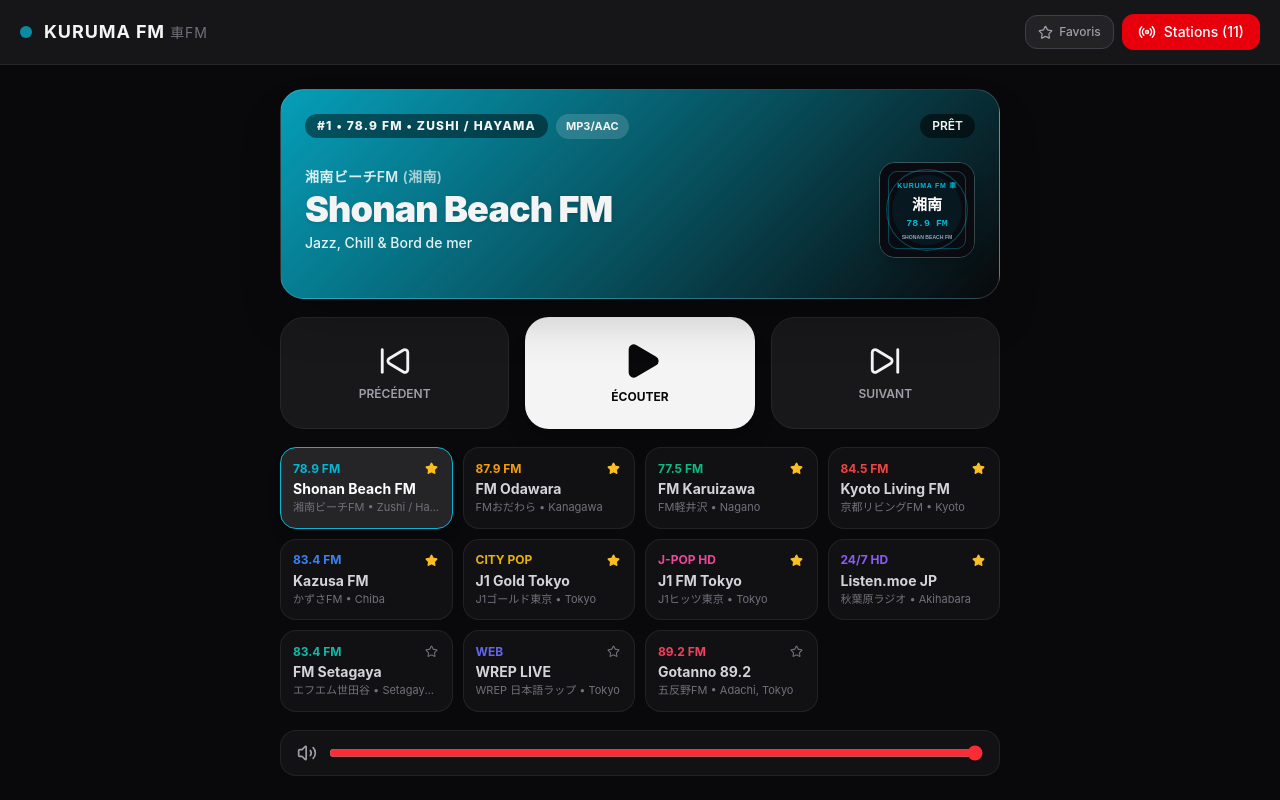
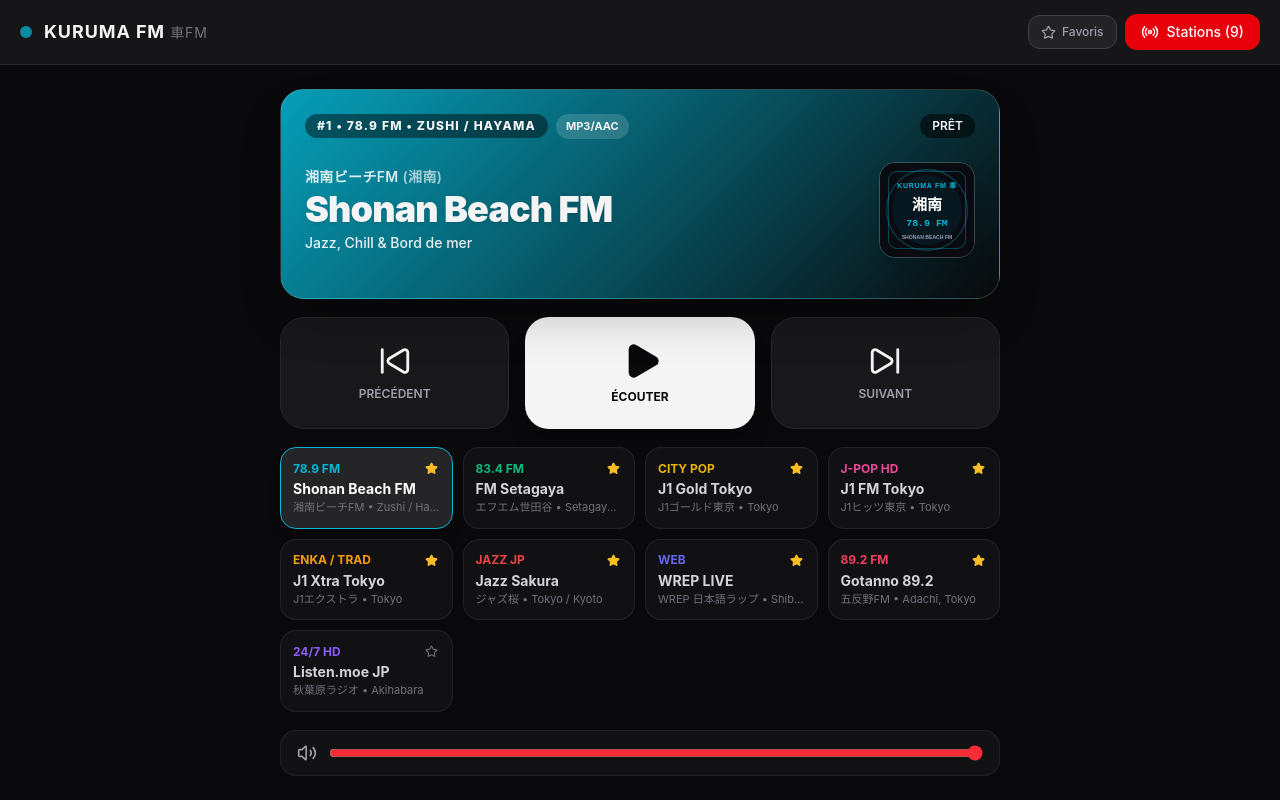
Before and after one commit to Moornn/kuruma-fm, a React (Vite) app: page / in a window 1280 px wide. Built offline with nearby package versions, Linux system fonts and the light colour scheme.

Commit message:
Ajout de hls.js et fusion des 11 stations

```diff
--- a/src/App.jsx
+++ b/src/App.jsx
@@ -26,64 +26,23 @@ const DEFAULT_STATIONS = [
     isFavorite: true
   },
   {
-    id: 'fm-odawara',
+    id: 'fm-setagaya',
     presetNumber: 2,
-    name: 'FM Odawara',
-    kanji: 'FMおだわら',
-    frequency: '87.9 FM',
-    prefecture: 'Kanagawa',
-    prefectureKanji: '神奈川',
-    genre: 'Talk Local, Jazz & Culture',
-    streamUrl: 'https://musicbird-hls.leanstream.co/musicbird/JCB019.stream/playlist.m3u8',
-    type: 'hls',
-    color: '#f59e0b',
-    isFavorite: true
-  },
-  {
-    id: 'fm-karuizawa',
-    presetNumber: 3,
-    name: 'FM Karuizawa',
-    kanji: 'FM軽井沢',
-    frequency: '77.5 FM',
-    prefecture: 'Nagano',
-    prefectureKanji: '長野',
-    genre: 'Jazz, Détente & Infos Locales',
-    streamUrl: 'https://musicbird-hls.leanstream.co/musicbird/JCB034.stream/playlist.m3u8',
-    type: 'hls',
+    name: 'FM Setagaya',
+    kanji: 'エフエム世田谷',
+    frequency: '83.4 FM',
+    prefecture: 'Setagaya, Tokyo',
+    prefectureKanji: '世田谷',
+    genre: 'Talk Local, Culture & Musique',
+    streamUrl: 'https://fmsetagaya834.out.airtime.pro/fmsetagaya834_a',
+    fallbackUrl: 'https://fmsetagaya834.out.airtime.pro/fmsetagaya834_b',
+    type: 'mp3',
     color: '#10b981',
     isFavorite: true
   },
   {
-    id: 'kyoto-living',
-    presetNumber: 4,
-    name: 'Kyoto Living FM',
-    kanji: '京都リビングFM',
-    frequency: '84.5 FM',
-    prefecture: 'Kyoto',
-    prefectureKanji: '京都',
-    genre: 'Vie Locale & Musique Douce',
-    streamUrl: 'https://musicbird-hls.leanstream.co/musicbird/JCB068.stream/playlist.m3u8',
-    type: 'hls',
-    color: '#ef4444',
-    isFavorite: true
-  },
-  {
-    id: 'kazusa-fm',
-    presetNumber: 5,
-    name: 'Kazusa FM',
-    kanji: 'かずさFM',
-    frequency: '83.4 FM',
-    prefecture: 'Chiba',
-    prefectureKanji: '千葉',
-    genre: 'Émissions Parlées & Variétés',
-    streamUrl: 'https://musicbird-hls.leanstream.co/musicbird/JCB021.stream/playlist.m3u8',
-    type: 'hls',
-    color: '#3b82f6',
-    isFavorite: true
-  },
-  {
     id: 'j1-gold',
-    presetNumber: 6,
+    presetNumber: 3,
     name: 'J1 Gold Tokyo',
     kanji: 'J1ゴールド東京',
     frequency: 'CITY POP',
@@ -97,7 +56,7 @@ const DEFAULT_STATIONS = [
   },
   {
     id: 'j1-hits',
-    presetNumber: 7,
+    presetNumber: 4,
     name: 'J1 FM Tokyo',
     kanji: 'J1ヒッツ東京',
     frequency: 'J-POP HD',
@@ -110,114 +69,126 @@ const DEFAULT_STATIONS = [
     isFavorite: true
   },
   {
-    id: 'listen-moe',
-    presetNumber: 8,
-    name: 'Listen.moe JP',
-    kanji: '秋葉原ラジオ',
-    frequency: '24/7 HD',
-    prefecture: 'Akihabara',
-    prefectureKanji: '秋葉原',
-    genre: 'J-Pop, Anime & Future Funk (Sans Pub)',
-    streamUrl: 'https://listen.moe/stream',
+    id: 'j1-xtra',
+    presetNumber: 5,
+    name: 'J1 Xtra Tokyo',
+    kanji: 'J1エクストラ',
+    frequency: 'ENKA / TRAD',
+    prefecture: 'Tokyo',
+    prefectureKanji: '日本',
+    genre: 'Enka, Kayōkyoku & Traditionnel',
+    streamUrl: 'https://jenny.torontocast.com:2000/stream/J1XTRA',
     type: 'mp3',
-    color: '#8b5cf6',
+    color: '#f59e0b',
     isFavorite: true
   },
   {
-    id: 'fm-setagaya',
-    presetNumber: 9,
-    name: 'FM Setagaya',
-    kanji: 'エフエム世田谷',
-    frequency: '83.4 FM',
-    prefecture: 'Setagaya, Tokyo',
-    prefectureKanji: '世田谷',
-    genre: 'Local, Talk & Musique',
-    streamUrl: 'https://fmsetagaya834.out.airtime.pro/fmsetagaya834_a',
-    fallbackUrl: 'https://fmsetagaya834.out.airtime.pro/fmsetagaya834_b',
+    id: 'jazz-sakura',
+    presetNumber: 6,
+    name: 'Jazz Sakura',
+    kanji: 'ジャズ桜',
+    frequency: 'JAZZ JP',
+    prefecture: 'Tokyo / Kyoto',
+    prefectureKanji: '京都',
+    genre: 'Japanese Jazz, Lounge & Bossa',
+    streamUrl: 'https://cast1.torontocast.com:2120/;',
     type: 'mp3',
-    color: '#14b8a6',
-    isFavorite: false
+    color: '#ef4444',
+    isFavorite: true
   },
   {
     id: 'wrep-live',
-    presetNumber: 10,
+    presetNumber: 7,
     name: 'WREP LIVE',
     kanji: 'WREP 日本語ラップ',
     frequency: 'WEB',
-    prefecture: 'Tokyo',
+    prefecture: 'Shibuya, Tokyo',
     prefectureKanji: '渋谷',
     genre: 'Japanese Hip-Hop & R&B',
     streamUrl: 'https://c13.radioboss.fm:18200/stream',
     fallbackUrl: 'https://c13.radioboss.fm:8200/stream',
     type: 'mp3',
     color: '#6366f1',
-    isFavorite: false
+    isFavorite: true
   },
   {
     id: 'gotanno-fm',
-    presetNumber: 11,
+    presetNumber: 8,
     name: 'Gotanno 89.2',
     kanji: '五反野FM',
     frequency: '89.2 FM',
     prefecture: 'Adachi, Tokyo',
     prefectureKanji: '足立',
-    genre: 'Indie Pop & J-Pop',
+    genre: 'Indie Pop & J-Pop Locale',
     streamUrl: 'https://radio.gotanno.love/;',
     fallbackUrl: 'https://gotanno.love:8443/;',
     type: 'mp3',
     color: '#f43f5e',
+    isFavorite: true
+  },
+  {
+    id: 'listen-moe',
+    presetNumber: 9,
+    name: 'Listen.moe JP',
+    kanji: '秋葉原ラジオ',
+    frequency: '24/7 HD',
+    prefecture: 'Akihabara',
+    prefectureKanji: '秋葉原',
+    genre: 'J-Pop, Anime & Future Funk',
+    streamUrl: 'https://listen.moe/stream',
+    type: 'mp3',
+    color: '#8b5cf6',
     isFavorite: false
   }
 ];
 
-// Catalogue supplémentaire JCBA en 1 clic
 const BONUS_JCBA_CATALOG = [
   {
-    id: 'sakura-fm',
-    name: 'Sakura FM',
-    kanji: 'さくらFM',
-    frequency: '78.7 FM',
-    prefecture: 'Hyogo (Nishinomiya)',
-    prefectureKanji: '兵庫',
-    genre: 'Musique & Infos Kansai',
-    streamUrl: 'https://musicbird-hls.leanstream.co/musicbird/JCB064.stream/playlist.m3u8',
-    type: 'hls',
+    id: 'jpop-sakura',
+    name: 'J-Pop Sakura Nostalgic',
+    kanji: 'さくら懐メロ',
+    frequency: 'SHOWA / 80s',
+    prefecture: 'Tokyo',
+    prefectureKanji: '昭和',
+    genre: 'Classiques J-Pop 70s, 80s & 90s',
+    streamUrl: 'https://igor.torontocast.com:1710/;',
+    type: 'mp3',
     color: '#f43f5e'
   },
   {
-    id: 'radio-monster',
-    name: 'Radio Monster',
-    kanji: 'ラジオモンスター',
-    frequency: '76.2 FM',
-    prefecture: 'Yamagata',
-    prefectureKanji: '山形',
-    genre: 'Talk & Pop du Tohoku',
-    streamUrl: 'https://musicbird-hls.leanstream.co/musicbird/JCB006.stream/playlist.m3u8',
-    type: 'hls',
+    id: 'jpop-powerplay',
+    name: 'J-Pop Powerplay',
+    kanji: 'パワープレイ',
+    frequency: 'HITS JP',
+    prefecture: 'Tokyo',
+    prefectureKanji: '東京',
+    genre: 'J-Pop & J-Rock Actuel',
+    streamUrl: 'https://kathy.torontocast.com:3560/;',
+    type: 'mp3',
     color: '#06b6d4'
   },
   {
-    id: 'fm-kurashiki',
-    name: 'FM Kurashiki',
-    kanji: 'FMくらしき',
-    frequency: '82.8 FM',
-    prefecture: 'Okayama',
-    prefectureKanji: '岡山',
-    genre: 'Vie Locale & J-Music',
-    streamUrl: 'https://musicbird-hls.leanstream.co/musicbird/JCB079.stream/playlist.m3u8',
-    type: 'hls',
+    id: 'jrock-powerplay',
+    name: 'J-Rock Powerplay',
+    kanji: 'Jロック・ラジオ',
+    frequency: 'ROCK JP',
+    prefecture: 'Osaka / Tokyo',
+    prefectureKanji: '大阪',
+    genre: 'Rock Japonais & Visual Kei',
+    streamUrl: 'https://kathy.torontocast.com:3340/;',
+    type: 'mp3',
     color: '#14b8a6'
   },
   {
-    id: 'dreams-fm',
-    name: 'Dreams FM',
-    kanji: 'ドリームスFM',
-    frequency: '76.5 FM',
-    prefecture: 'Fukuoka (Kurume)',
-    prefectureKanji: '福岡',
-    genre: 'Kyushu Local & Talk',
-    streamUrl: 'https://musicbird-hls.leanstream.co/musicbird/JCB090.stream/playlist.m3u8',
-    type: 'hls',
+    id: 'gensokyo-radio',
+    name: 'Gensokyo Radio',
+    kanji: '幻想郷ラジオ',
+    frequency: 'DOUJIN',
+    prefecture: 'Akihabara',
+    prefectureKanji: '幻想',
+    genre: ' Arrangements Doujin, Jazz & Instrumental',
+    streamUrl: 'https://stream.gensokyoradio.net/3/',
+    type: 'mp3',
     color: '#f97316'
   }
 ];
```
